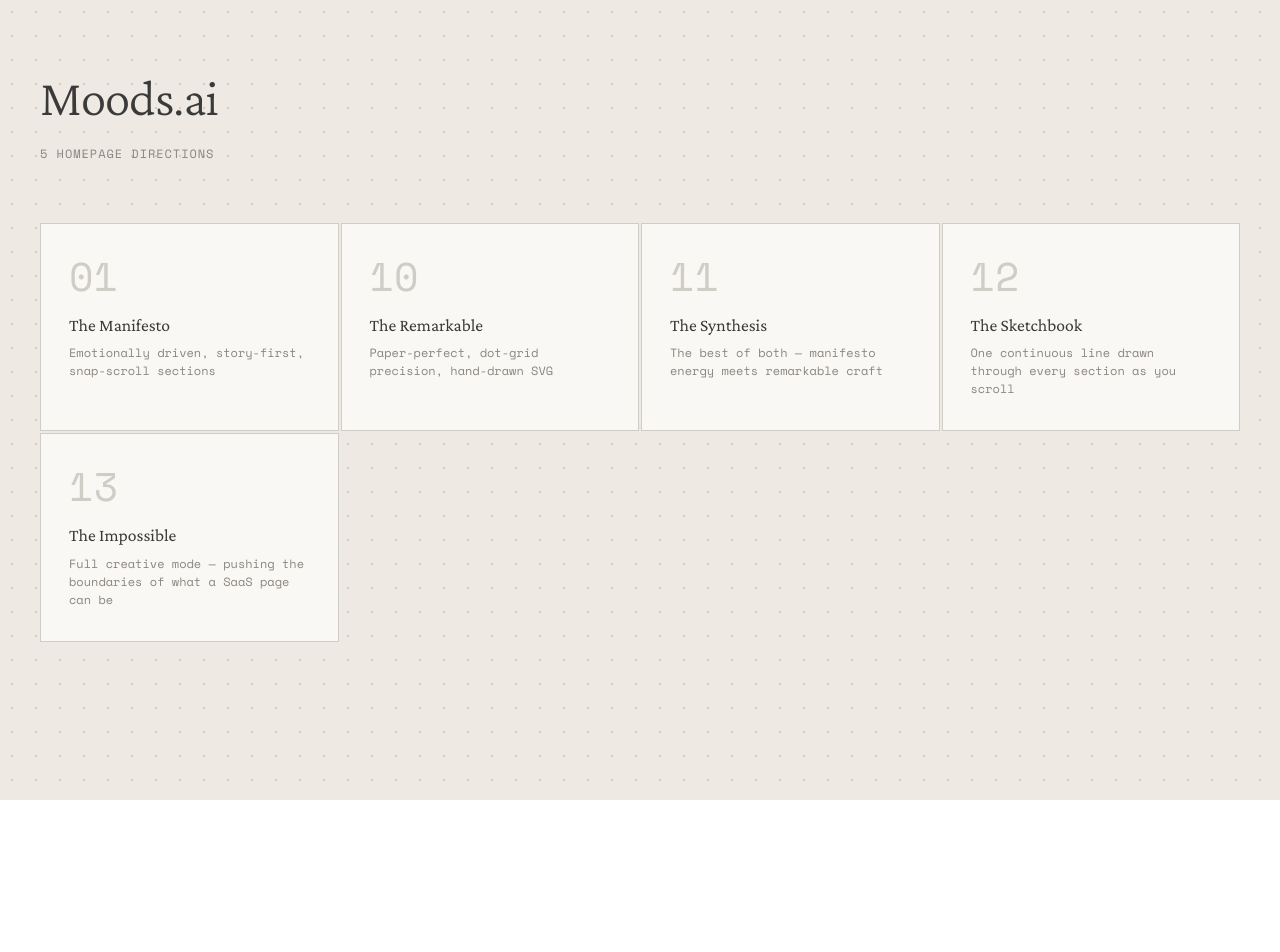
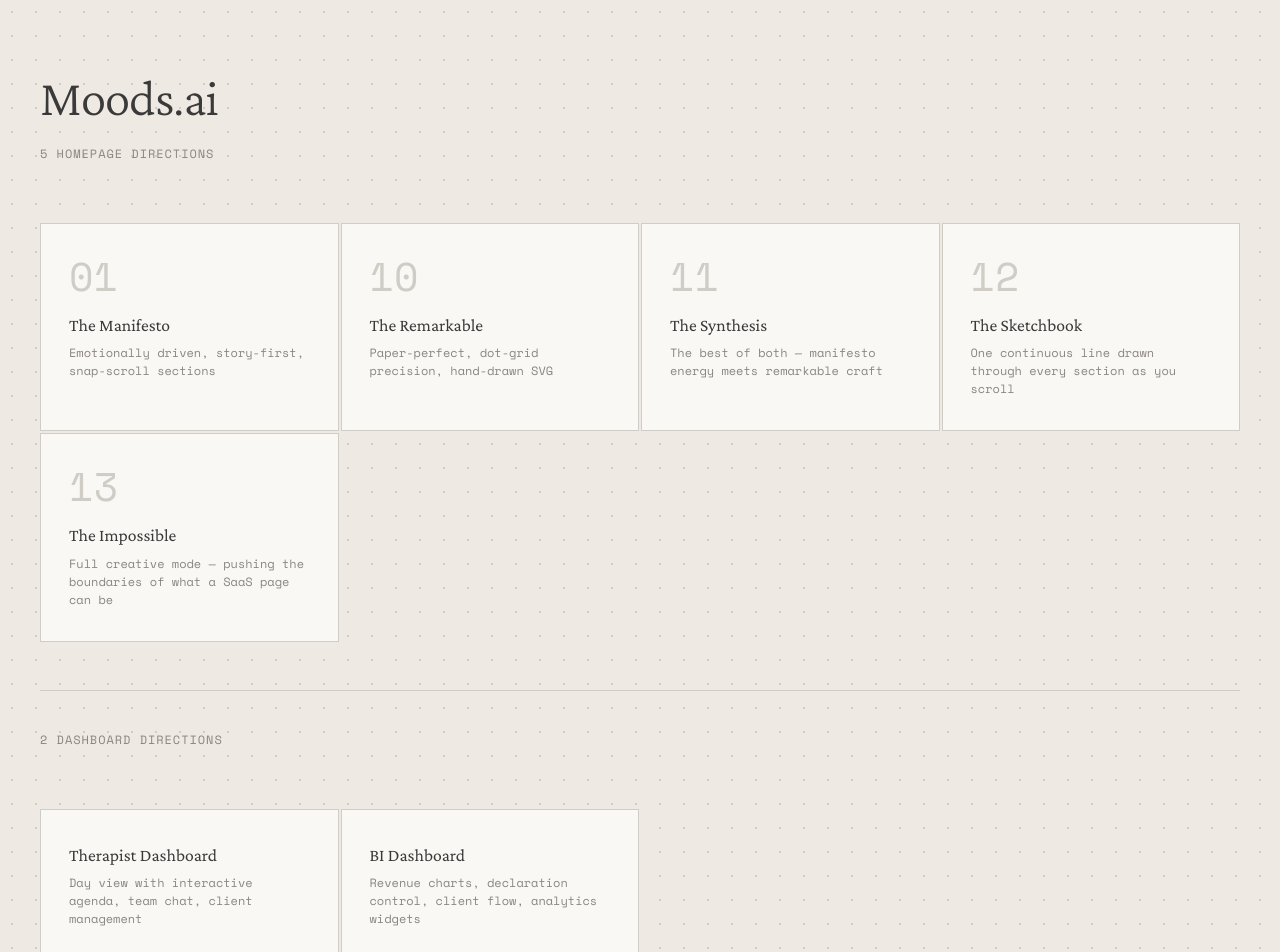
Before and after one commit to stmoerman/moodsai-vibe-design, a Next.js app: page / in a window 1280 px wide. Shown: the top 952 px of the page. Before the commit the page ends 800 px from the top, so only its background shows below. Built offline with nearby package versions, Linux system fonts and the light colour scheme.

Commit message:
feat: add Dashboard Directions section to homepage

```diff
--- a/app/page.module.css
+++ b/app/page.module.css
@@ -84,3 +84,11 @@
 .card:hover .cardArrow {
   opacity: 1;
 }
+
+.sectionDivider {
+  width: 100%;
+  height: 1px;
+  background: #d0cdc6;
+  margin: 48px 0 40px;
+  max-width: 1200px;
+}
--- a/app/page.tsx
+++ b/app/page.tsx
@@ -7,6 +7,11 @@ const designs = [
   { id: 11, name: 'The Synthesis', desc: 'The best of both — manifesto energy meets remarkable craft' },
   { id: 12, name: 'The Sketchbook', desc: 'One continuous line drawn through every section as you scroll' },
   { id: 13, name: 'The Impossible', desc: 'Full creative mode — pushing the boundaries of what a SaaS page can be' },
+]
+
+const dashboards = [
+  { href: '/dashboard-example', name: 'Therapist Dashboard', desc: 'Day view with interactive agenda, team chat, client management' },
+  { href: '/dashboard-example-3', name: 'BI Dashboard', desc: 'Revenue charts, declaration control, client flow, analytics widgets' },
 ]
 
 export default function Home() {
@@ -24,6 +29,19 @@ export default function Home() {
           </Link>
         ))}
       </div>
+
+      <div className={styles.sectionDivider} />
+
+      <div className={styles.sub}>2 Dashboard Directions</div>
+      <div className={styles.grid}>
+        {dashboards.map(d => (
+          <Link key={d.href} href={d.href} className={styles.card}>
+            <div className={styles.cardName}>{d.name}</div>
+            <div className={styles.cardDesc}>{d.desc}</div>
+            <span className={styles.cardArrow}>→</span>
+          </Link>
+        ))}
+      </div>
     </div>
   )
 }
```
